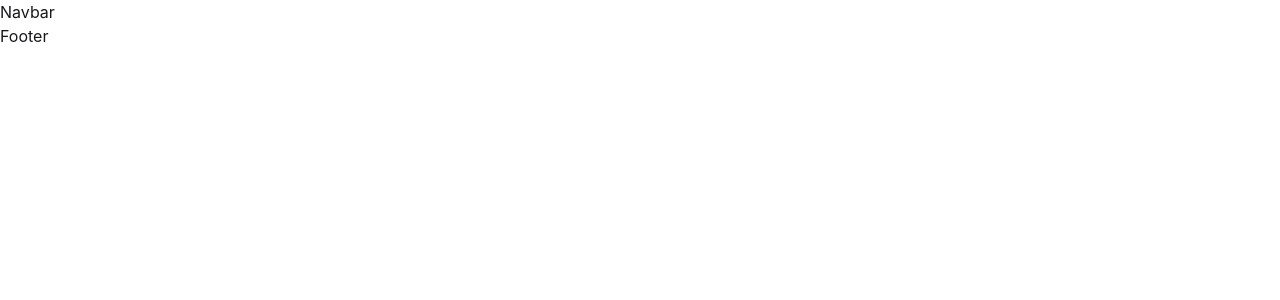
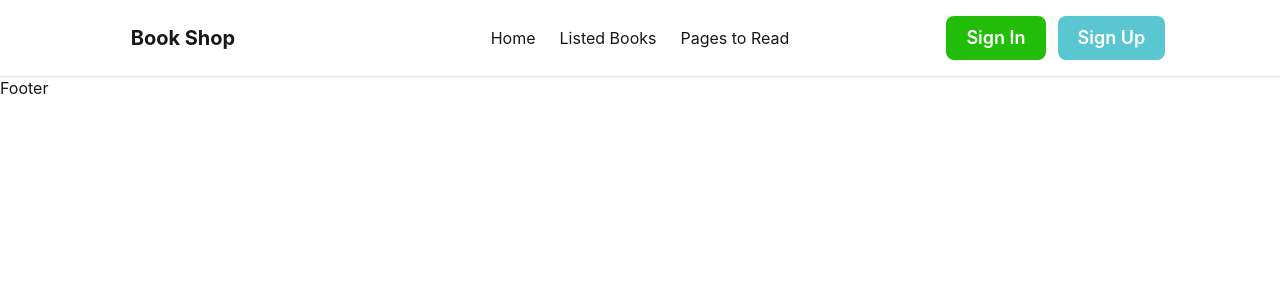
Before and after one commit to SojibDas1015/Book-Shop, a React (Vite) app: page / in a window 1280 px wide. Shown: the top 300 px of the page. Built offline with nearby package versions, Linux system fonts and the light colour scheme.

Commit message:
Navbar Done with Responsive

```diff
--- a/src/Component/Navbar/Navbar.jsx
+++ b/src/Component/Navbar/Navbar.jsx
@@ -1,9 +1,37 @@
 import React from 'react';
 
 const Navbar = () => {
+    const Button = <>
+        <li><a>Home</a></li>
+        <li><a>Listed Books</a></li>
+        <li><a>Pages to Read</a></li>
+    </>
     return (
-        <div>
-            <h1>Navbar</h1>
+        <div className='bg-base-100 shadow-sm'>
+            <div className="flex md:w-10/12 mx-auto p-2 md:py-4">
+                <div className="navbar-start gap-4">
+                    <div className="dropdown">
+                        <div tabIndex={0} role="button" className=" btn-ghost lg:hidden cursor-pointer">
+                            <svg xmlns="http://www.w3.org/2000/svg" className="h-5 w-5" fill="none" viewBox="0 0 24 24" stroke="currentColor"> <path strokeLinecap="round" strokeLinejoin="round" strokeWidth="2" d="M4 6h16M4 12h8m-8 6h16" /> </svg>
+                        </div>
+                        <ul
+                            tabIndex="-1"
+                            className="menu menu-sm dropdown-content bg-base-100 rounded-box z-1 mt-3 w-52 p-2 shadow text-lg cursor-pointer">
+                            {Button}
+                        </ul>
+                    </div>
+                    <a className="btn-ghost text-xl font-bold cursor-pointer">Book Shop</a>
+                </div>
+                <div className="navbar-center hidden lg:flex">
+                    <ul className="menu-horizontal px-1 gap-6 cursor-pointer">
+                        {Button}
+                    </ul>
+                </div>
+                <div className="navbar-end gap-3 md:text-lg font-semibold">
+                    <a className="bg-[#23BE0A] text-white px-2 py-0.5 lg:px-5 lg:py-2 rounded-lg cursor-pointer">Sign In</a>
+                    <a className="bg-[#59C6D2] text-white px-2 py-0.5 lg:px-5 lg:py-2 rounded-lg cursor-pointer">Sign Up</a>
+                </div>
+            </div>
         </div>
     );
 };
```
